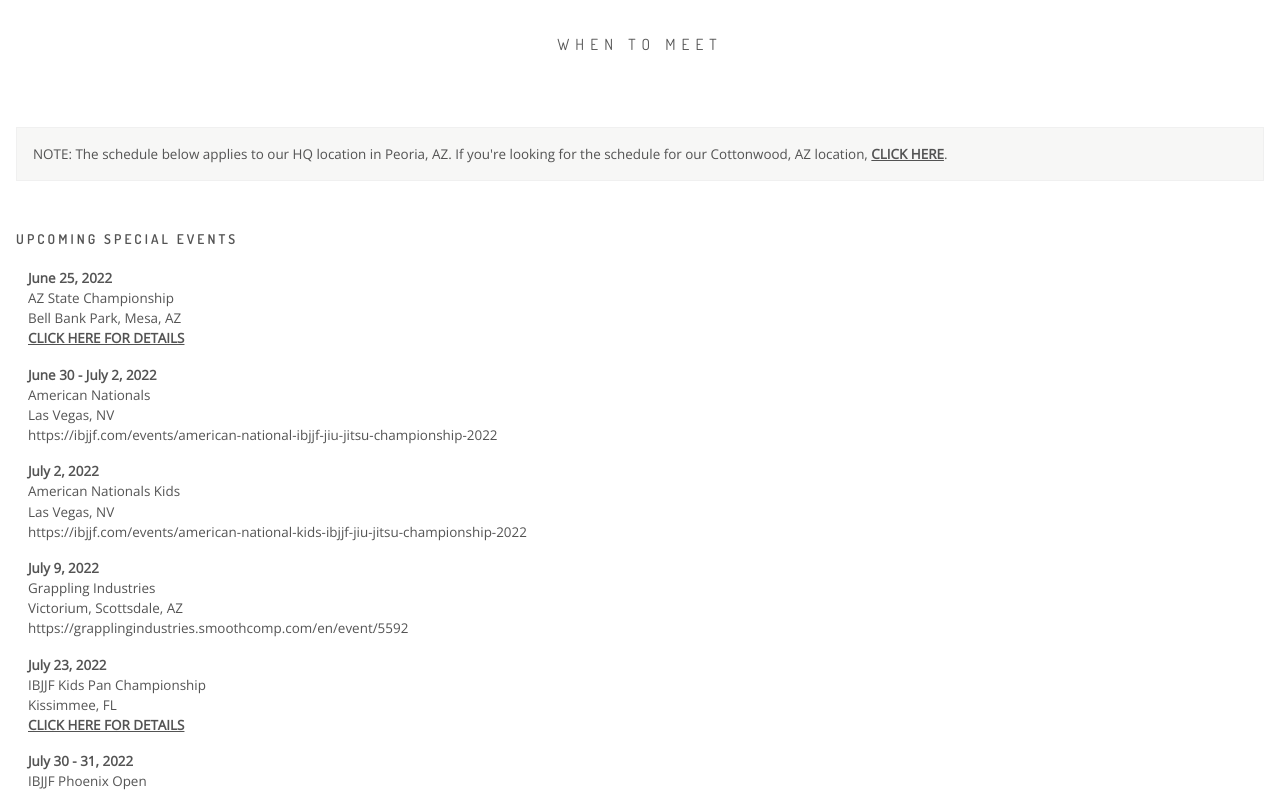
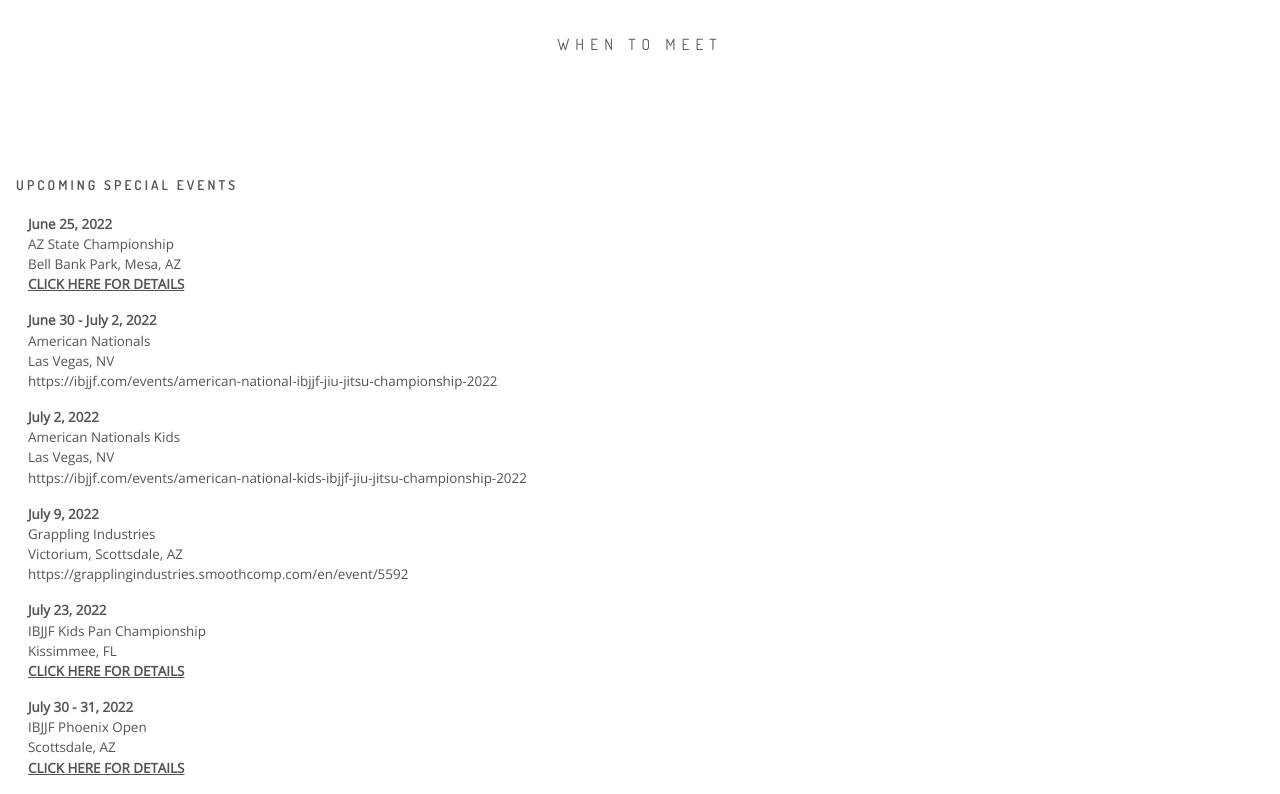
Before and after one commit to shannonhorn/AlliedJiuJitsu, a Next.js app: page /schedule in a window 1280 px wide. Shown: the part 940-1734 px from the top of the page. Built offline with nearby package versions, Linux system fonts and the light colour scheme.

Commit message:
remove cottonwood

```diff
--- a/pages/schedule.js
+++ b/pages/schedule.js
@@ -44,7 +44,7 @@ const Schedule = () => {
           </svg>
           <h3 className='headline'>WHEN TO MEET</h3>
           <section className={`${styles.schedule_grid} flow`}>
-            <section className={styles.schedule_copy}>
+            {/* <section className={styles.schedule_copy}>
               NOTE: The schedule below applies to our HQ location in Peoria, AZ.
               If you&apos;re looking for the schedule for our Cottonwood, AZ
               location,{' '}
@@ -52,7 +52,7 @@ const Schedule = () => {
                 <a target='_blank'>click here</a>
               </Link>
               .
-            </section>
+            </section> */}
             <section>
               <div className={`${styles.title} ${styles.schedule_title}`}>
                 UPCOMING SPECIAL EVENTS
```
